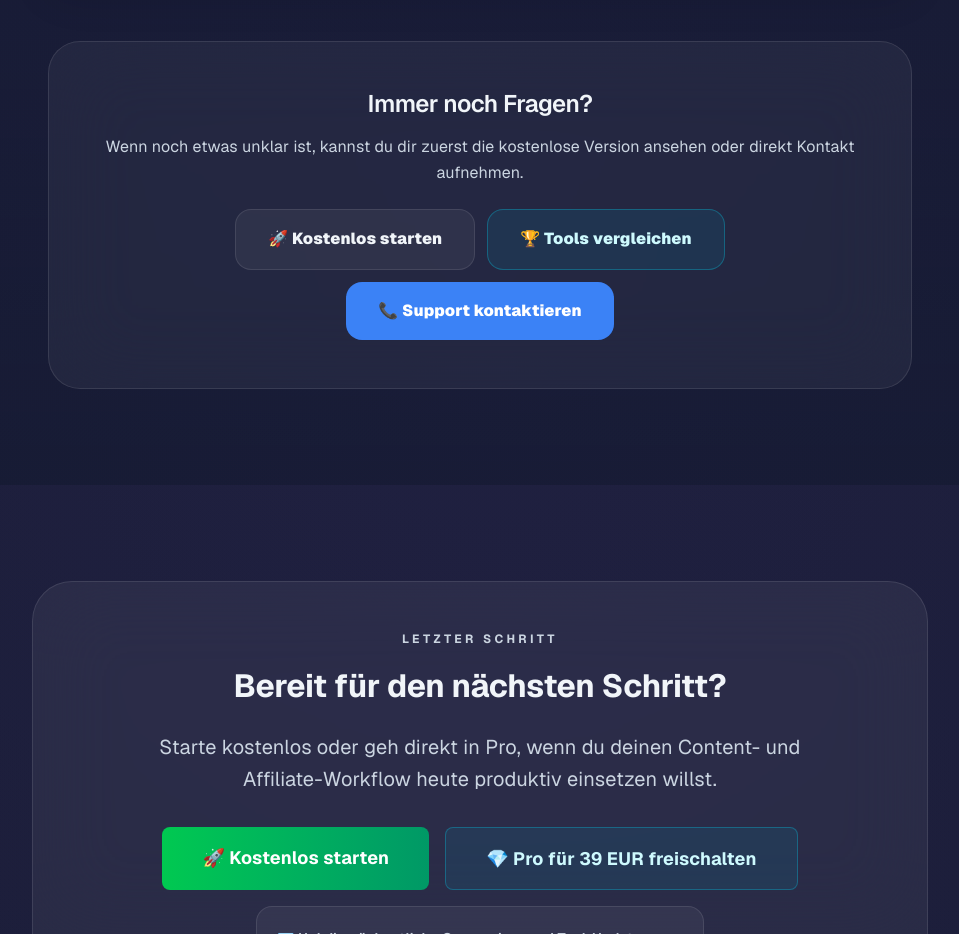
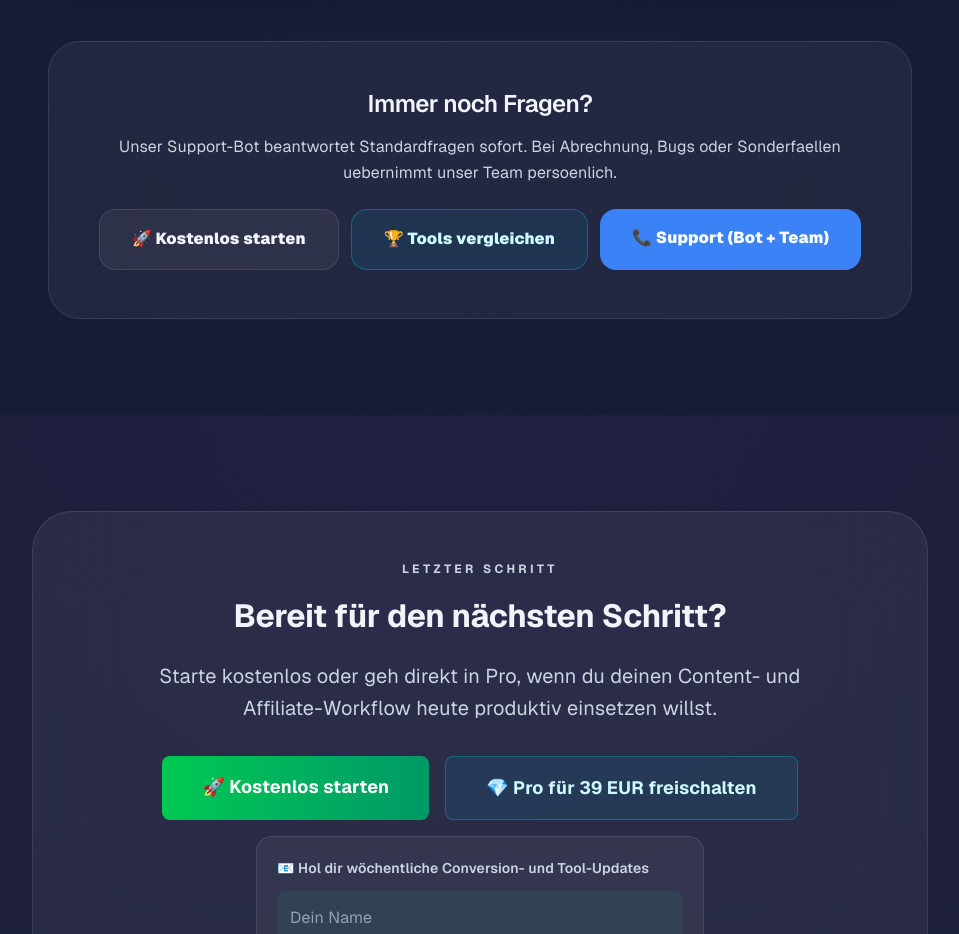
Before and after one commit to avdi1205-glitch/ki-business-hub, a Next.js app: page / in a window 1280 px wide. Shown: the part 10840-11774 px from the top of the page, without its empty margins (160-1119 px from the left). Built offline with nearby package versions, Linux system fonts and the light colour scheme; no server answers; the database is empty.

Commit message:
feat: clarify bot-first support and escalation

```diff
--- a/app/kontakt/page.tsx
+++ b/app/kontakt/page.tsx
@@ -12,6 +12,7 @@ export default async function KontaktPage({
     email: "Email",
     website: "Website",
     note: "Note",
+    supportFlow: "How support works",
   };
   const { plan, source, intent } = await searchParams;
   const planLabel = plan?.toLowerCase() === "agency"
@@ -84,6 +85,15 @@ export default async function KontaktPage({
           </div>
         </div>
 
+        <div className="mt-8 rounded-xl p-6" style={{ background: "rgba(16, 185, 129, 0.08)", border: "1px solid rgba(16, 185, 129, 0.24)" }}>
+          <h2 className="mb-3 text-2xl font-bold" style={{ color: "var(--text-dark)" }}>{t.supportFlow}</h2>
+          <div className="space-y-2 text-sm" style={{ color: "var(--text-light)" }}>
+            <p>1. Bot first response for standard questions, onboarding, and quick troubleshooting.</p>
+            <p>2. Human handover for billing, account-specific issues, technical bugs, and edge cases.</p>
+            <p>3. Priority handling for active Pro and Agency users on urgent blockers.</p>
+          </div>
+        </div>
+
         <div className="mt-8 rounded-xl p-6" style={{ background: "rgba(255,255,255,0.04)", border: "1px solid rgba(255,255,255,0.08)" }}>
           <h2 className="mb-3 text-2xl font-bold" style={{ color: "var(--text-dark)" }}>{t.howEarn}</h2>
           <div className="space-y-2 text-sm" style={{ color: "var(--text-light)" }}>
--- a/messages/de.json
+++ b/messages/de.json
@@ -270,8 +270,8 @@
     "faq6Answer": "Es gibt technische Schutzmechanismen für Infrastruktur und Datenzugriff. Wie bei jedem Online-System solltest du zusätzlich auf starke Zugangsdaten und saubere Prozesse achten.",
     "faqCta": "Kostenlos ausprobieren",
     "faqFooterTitle": "Immer noch Fragen?",
-    "faqFooterSubtitle": "Wenn noch etwas unklar ist, kannst du dir zuerst die kostenlose Version ansehen oder direkt Kontakt aufnehmen.",
-    "faqFooterCta": "Support kontaktieren",
+    "faqFooterSubtitle": "Unser Support-Bot beantwortet Standardfragen sofort. Bei Abrechnung, Bugs oder Sonderfaellen uebernimmt unser Team persoenlich.",
+    "faqFooterCta": "Support (Bot + Team)",
     "testimonialsTitle": "⭐ Beispiele, wie Nutzer das Setup einsetzen",
     "testimonialsSubtitle": "Fokus auf Zeitersparnis, bessere Prozesse und nachvollziehbare Ergebnisse",
     "testimonialsStat1": "Aktive Nutzer",
--- a/messages/en.json
+++ b/messages/en.json
@@ -270,8 +270,8 @@
     "faq6Answer": "There are technical protection mechanisms for infrastructure and data access. Like any online system, you should also use strong credentials and clean processes.",
     "faqCta": "Try for free",
     "faqFooterTitle": "Still have questions?",
-    "faqFooterSubtitle": "If anything is still unclear, you can first look at the free version or contact us directly.",
-    "faqFooterCta": "Contact support",
+    "faqFooterSubtitle": "Our support bot answers standard questions instantly. For billing, bugs, or edge cases, our team takes over personally.",
+    "faqFooterCta": "Support (Bot + Team)",
     "testimonialsTitle": "⭐ Examples of how users apply the setup",
     "testimonialsSubtitle": "Focused on time savings, better processes, and measurable results",
     "testimonialsStat1": "Active users",
```
